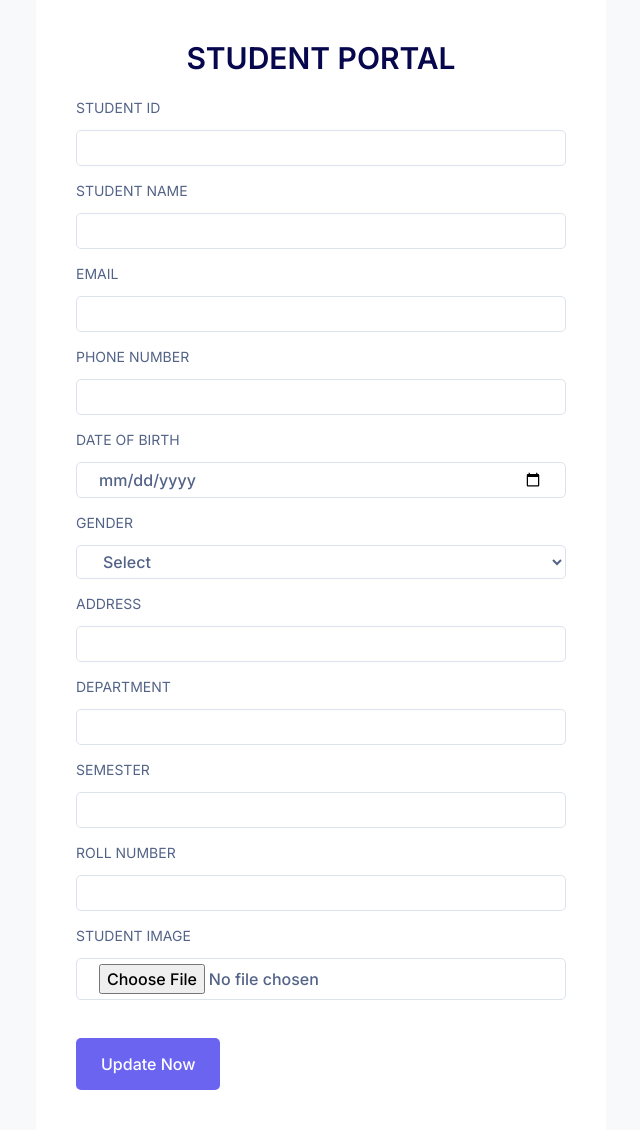
After one commit to mdfarhan01/student_portal, a PHP site: page /edit.php?id=1 in a window 1280 px wide. The commit adds this page. Shown: the whole page, without its empty margins (319-959 px from the left). Run offline with PHP 8.4, Linux system fonts and the light colour scheme; data that the repository does not hold is empty.

Commit message:
Update data

```diff
--- a/create.php
+++ b/create.php
@@ -1,5 +1,6 @@
 
 <?php
+
 
 require_once 'bd-connection.php';
 // echo '<pre>';
--- /dev/null
+++ b/edit.php
@@ -0,0 +1,101 @@
+<!DOCTYPE html>
+<html lang="en">
+<head>
+  <meta charset="UTF-8">
+  <title>Edit Book</title>
+
+<?php
+require_once './includes/head.php'; // Include head section with CSS and JS links
+require_once 'bd-connection.php'; // Include database connection
+?>
+
+
+<?php
+$id = $_GET['id']; // Get the student ID from the URL parameter
+$sql = "SELECT * FROM `student_portal` WHERE id = " . $_GET['id']; // Example student ID from URL parameter
+$data = $connect->query($sql);
+$get_data = mysqli_fetch_all($data, MYSQLI_ASSOC);
+$student = $get_data[0]; // Assuming you want to edit the first student's details
+
+
+// echo "<pre>";
+// print_r($student);
+// echo "</pre>";
+
+
+?>
+
+
+
+</head>
+<body class="bg-light">
+
+  <div class="formbold-form-wrapper">
+    <h1 class="heading">Student Portal</h1>
+    <form action="update.php" method="POST" enctype="multipart/form-data">
+
+    <div class="formbold-form-title">
+      <label class="formbold-form-label" for="student_name">Student Id</label>
+      <input type="text" name="student"value="<?php echo $student['id'] ?>"class="formbold-form-input" required />
+    </div>
+
+    <div class="formbold-form-title">
+      <label class="formbold-form-label" for="student_name">Student Name</label>
+      <input type="text" name="student_name" value="<?php echo $student['student_name'] ?>" id="student_name" class="formbold-form-input" required />
+    </div>
+
+    <div class="formbold-form-title">
+      <label class="formbold-form-label" for="email">Email</label>
+      <input type="email" name="email" id="email" value="<?php echo $student['email'] ?>" class="formbold-form-input" required />
+    </div>
+
+    <div class="formbold-form-title">
+      <label class="formbold-form-label" for="phone">Phone Number</label>
+      <input type="tel" name="phone" id="phone" value="<?php echo $student['phone'] ?>" class="formbold-form-input" required />
+    </div>
+
+    <div class="formbold-form-title">
+      <label class="formbold-form-label" for="date_of_birth">Date of Birth</label>
+      <input type="date" name="date_of_birth" id="date_of_birth" value="<?php echo $student['date_of_birth'] ?>" class="formbold-form-input" required />
+    </div>
+
+    <div class="formbold-form-title">
+      <label class="formbold-form-label" for="gender">Gender</label>
+      <select name="gender" id="gender" value="<?php echo $student['gender'] ?>"  class="formbold-form-input" required>
+        <option value="">Select</option>
+        <option value="Male">Male</option>
+        <option value="Female">Female</option>
+        <option value="Other">Other</option>
+      </select>
+    </div>
+
+    <div class="formbold-form-title">
+      <label class="formbold-form-label" for="address">Address</label>
+      <input type="text" name="address" id="address" value="<?php echo $student['address'] ?>" class="formbold-form-input" required />
+    </div>
+
+    <div class="formbold-form-title">
+      <label class="formbold-form-label" for="department">Department</label>
+      <input type="text" name="department" id="department" value="<?php echo $student['department'] ?>" class="formbold-form-input" required />
+    </div>
+
+    <div class="formbold-form-title">
+      <label class="formbold-form-label" for="semester">Semester</label>
+      <input type="text" name="semester" id="semester" value="<?php echo $student['semester'] ?>" class="formbold-form-input" required />
+    </div>
+
+    <div class="formbold-form-title">
+      <label class="formbold-form-label" for="roll">Roll Number</label>
+      <input type="text" name="roll" id="roll" value="<?php echo $student['roll'] ?>" class="formbold-form-input" required />
+    </div>
+
+    <div class="formbold-form-title">
+      <label class="formbold-form-label" for="student_image">Student Image</label>
+      <input type="file" name="student_image" id="student_image" class="formbold-form-input" accept="image/*" required />
+    </div>
+      <button type="submit" class="formbold-btn">Update Now</button>
+    </form>
+  </div>
+</div>
+</body>
+</html>
--- a/includes/head.php
+++ b/includes/head.php
@@ -1,3 +1,5 @@
   <meta charset="UTF-8">
-  <title>Book List</title>
-  <link href="https://cdn.jsdelivr.net/npm/bootstrap@5.3.3/dist/css/bootstrap.min.css" rel="stylesheet">
+
+<link href="https://cdn.jsdelivr.net/npm/bootstrap@5.3.3/dist/css/bootstrap.min.css" rel="stylesheet">
+<link href="https://cdn.jsdelivr.net/npm/bootstrap@5.3.3/dist/css/bootstrap.min.css" rel="stylesheet">
+<link rel="stylesheet" href="style.css"/>
--- a/style.css
+++ b/style.css
@@ -58,7 +58,7 @@ td {
   }
 
   .formbold-form-title {
-    margin-bottom: 30px;
+    margin-bottom: 13px;
   }
   .formbold-form-title h2 {
     font-weight: 600;
@@ -84,7 +84,7 @@ td {
   .formbold-form-input {
     text-align: left;
     width: 100%;
-    padding: 13px 22px;
+    padding: 5px 22px;
     border-radius: 5px;
     border: 1px solid #dde3ec;
     background: #ffffff;
```
Also changed, not shown: index.php (+11 -11 lines), update.php (added, +48 -0 lines), view.php (+21 -13 lines).
